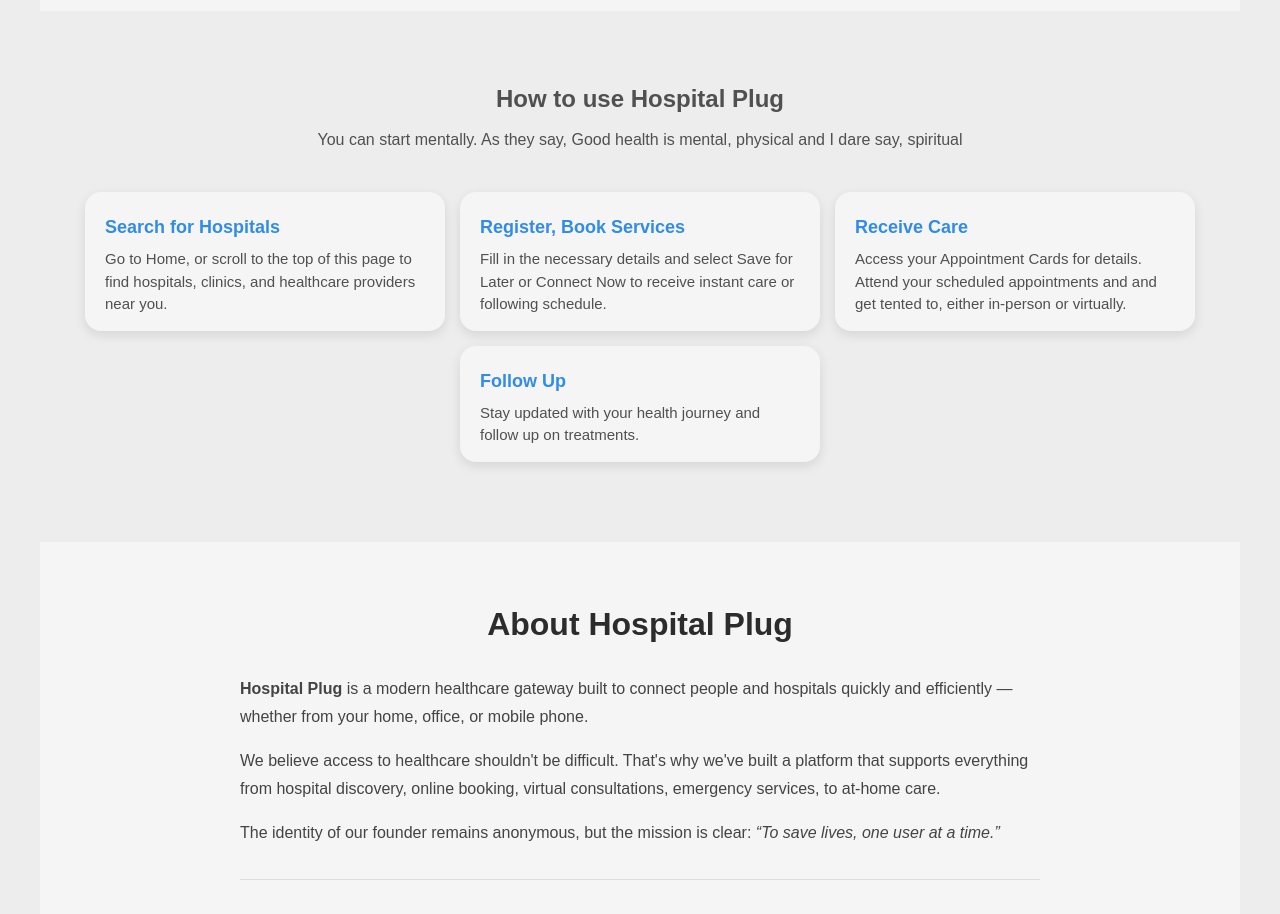
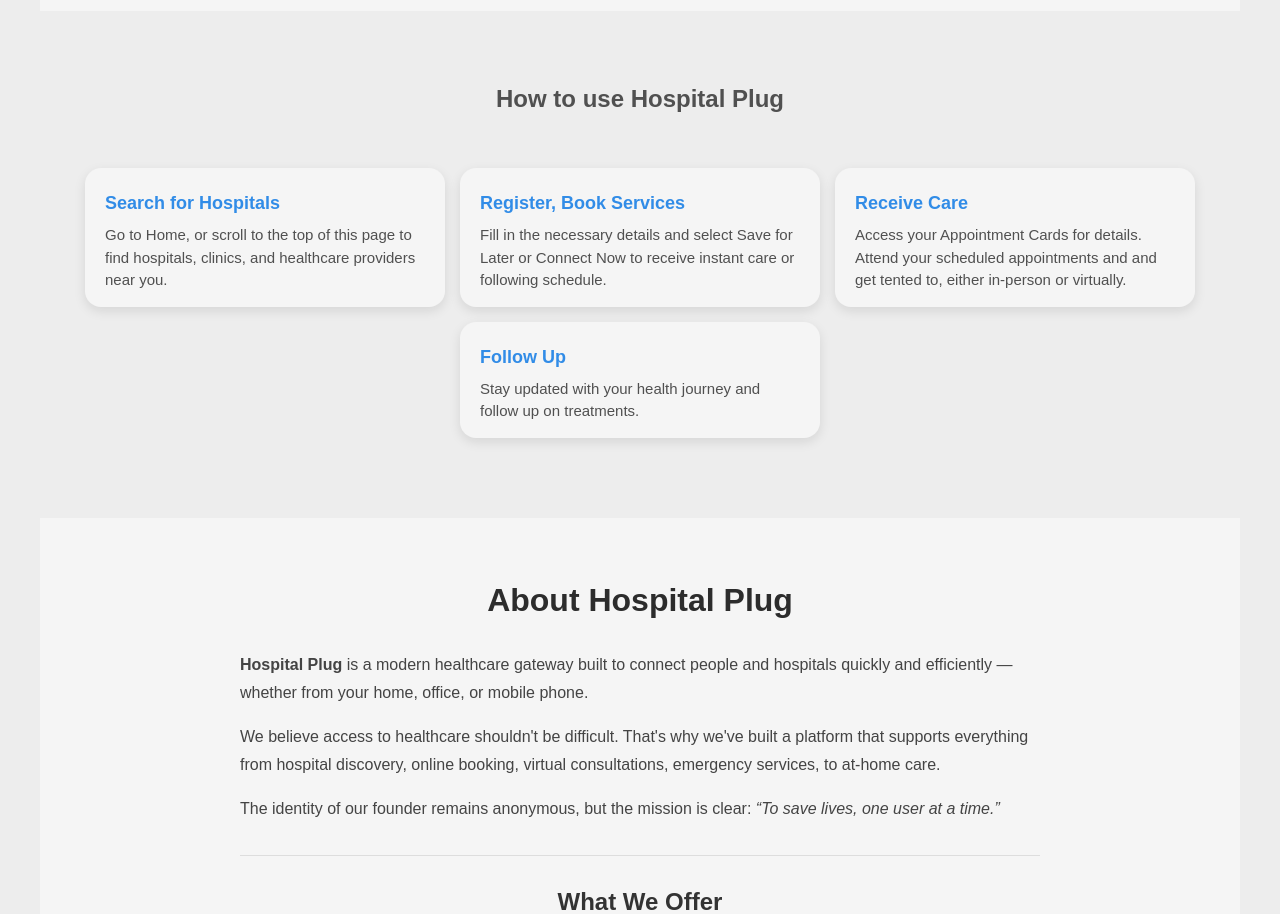
Before and after one commit to gicodes/hospitalplug, a Next.js app: page / in a window 1280 px wide. Shown: the part 1860-2774 px from the top of the page. Built offline with nearby package versions, Linux system fonts and the light colour scheme; no server answers.

Commit message:
clean up HospitalCard

```diff
--- a/src/app/components/discover/geolocation.tsx
+++ b/src/app/components/discover/geolocation.tsx
@@ -2,7 +2,6 @@
 
 import api from '@/lib/axios';
 import { DiscoCard } from './card';
-import Hospital from '@/model/hospital';
 import { useAlert } from '@/contexts/alert-context';
 import styles from '../../discover/page.module.css';
 import Pagination from '@/app/assets/pagination';
--- a/src/app/components/index/operations.tsx
+++ b/src/app/components/index/operations.tsx
@@ -29,7 +29,6 @@ const HowItWorks = () => {
     <div className={styles.howItWorks}>
       <div className='mx-auto'>
         <h4>How to use Hospital Plug</h4>
-        <p>You can start mentally. As they say, Good health is mental, physical and I dare say, spiritual</p>
       </div>
       <div className={styles.steps}>
         { steps.map((step, index) => (
```
